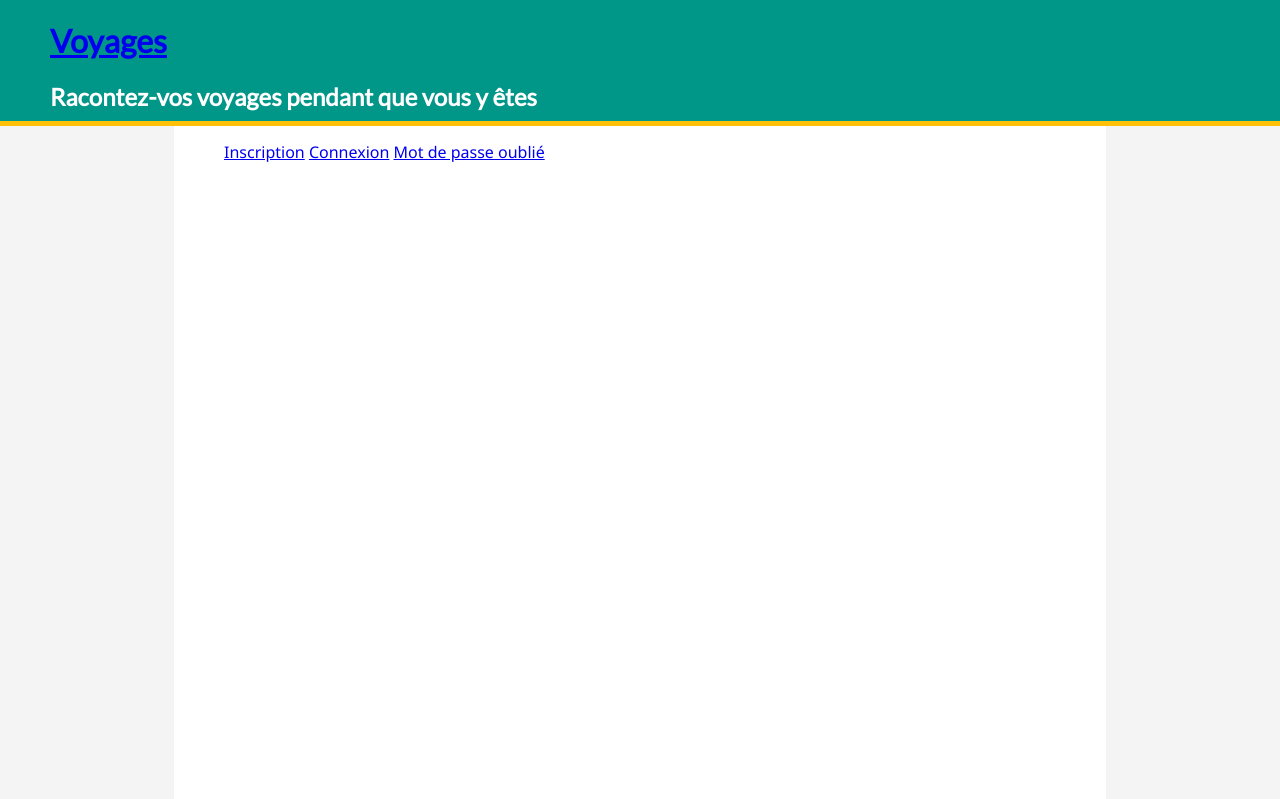
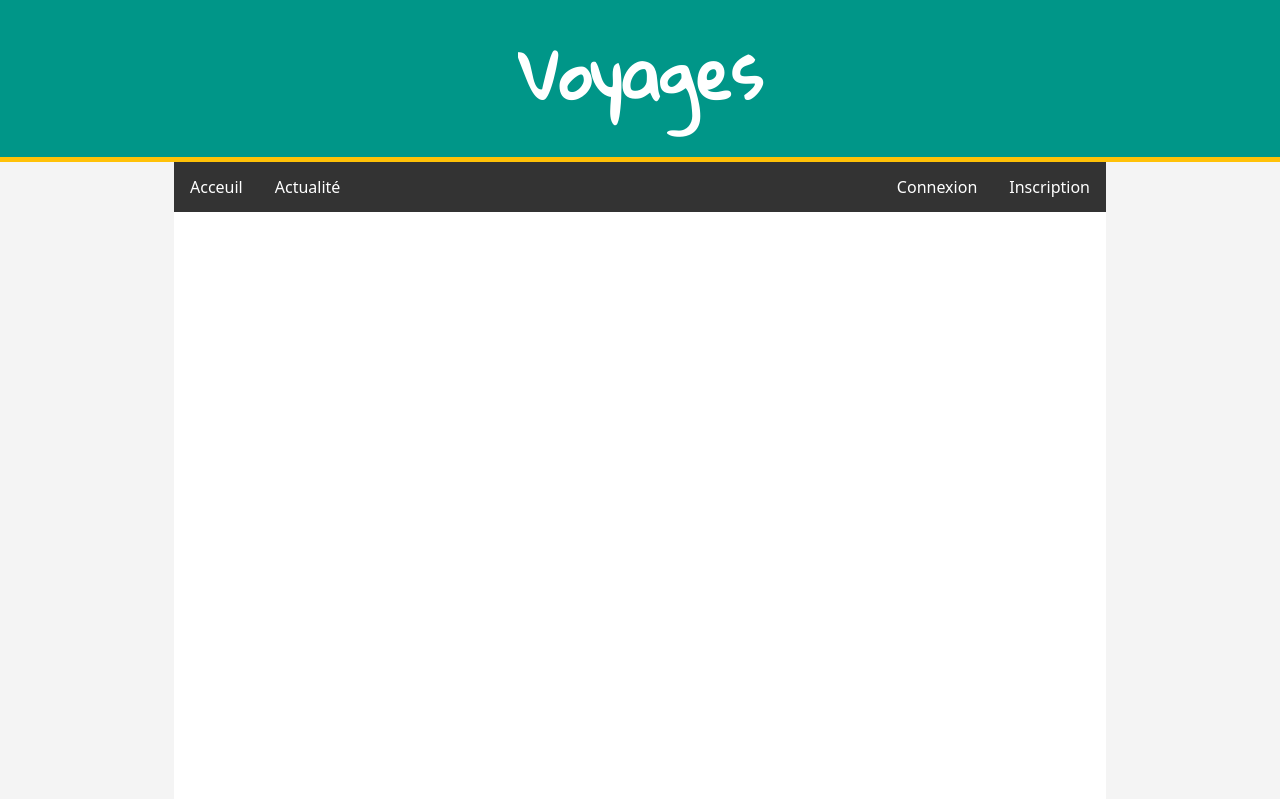
Before and after one commit to CeansBzh/projet-wve, a PHP site: page /projet-wve/ in a window 1280 px wide. Shown: the top 799 px of the page. Before the commit the page ends 162 px from the top, so only its background shows below. Run offline with PHP 8.4, Linux system fonts and the light colour scheme.

Commit message:
Ajout d'une barre de navigation et retrait du .php des urls

```diff
--- a/conf.php
+++ b/conf.php
@@ -2,7 +2,7 @@
 <?php
 
   if (isset($_SESSION['id'])){
-    header('Location: index.php');
+    header('Location: index');
     exit;
   }
 
@@ -39,7 +39,7 @@
   if(isset($info_mess)){
     echo $info_mess;
 		echo 'Redirection automatique vers la page d\'acceuil dans 3 secondes...';
-		header("refresh:3;url=index.php");
+		header("refresh:3;url=index");
 		exit;
   }
 ?>
--- a/connexion.php
+++ b/connexion.php
@@ -3,7 +3,7 @@
 
   // S'il y a une session alors on ne retourne plus sur cette page
   if (isset($_SESSION['id'])){
-    header('Location: index.php');
+    header('Location: index');
     exit;
   }
 
@@ -44,7 +44,7 @@
               $_SESSION['username'] = $req['username'];
               $_SESSION['email'] = $req['email'];
 
-              header('Location:  index.php');
+              header('Location:  index');
               exit;
             }
         }
--- a/deconnexion.php
+++ b/deconnexion.php
@@ -1,6 +1,6 @@
 <?php
     session_start();
     session_destroy();
-    header('location: index.php'); // Ici il faut mettre la page sur lequel l'utilisateur sera redirigé.
+    header('location: index'); // Ici il faut mettre la page sur lequel l'utilisateur sera redirigé.
 exit;
 ?>
--- a/index.php
+++ b/index.php
@@ -1,13 +1,5 @@
 <?php include('parts/header.php'); ?>
-	<?php
-		if (!isset($_SESSION['id'])) {
-			echo "<a href=\"inscription.php\">Inscription</a> <!-- Liens de nos futures pages -->
-						<a href=\"connexion.php\">Connexion</a>
-						<a href=\"reinitialisation.php\">Mot de passe oublié</a>";
-		} else {
-			echo "<a href=\"profil.php\">Mon profil</a>
-						<a href=\"modif-profil.php\">Modifier mon profil</a>
-						<a href=\"deconnexion.php\">Déconnexion</a>";
-		}
-	?>
+
+
+
 <?php include('parts/footer.php'); ?>
--- a/inscription.php
+++ b/inscription.php
@@ -29,7 +29,7 @@ if(isset($_POST['forminscription'])) {
               // 39e9289a5b8328ecc4286da11076748716c41ec7fb94839a689f7dac5cdf5ba8bdc9a9acdc95b95245f80a00
               // On insert nos données dans la table utilisateur
               $DB->insert("INSERT INTO users(username, email, password, date_inscription, token) VALUES(?, ?, ?, ?, ?)", array($pseudo, $email, $mdp, $date_inscription, $token));
-              $erreur = "Votre compte a bien été créé ! <a href=\"connexion.php\">Me connecter</a>";
+              $erreur = "Votre compte a bien été créé ! <a href=\"connexion\">Me connecter</a>";
               //Envoi d'un email de confirmation de compte
               $req = $DB->query("SELECT * FROM users WHERE email = ?", array($email));
               $req = $req->fetch();
@@ -37,7 +37,7 @@ if(isset($_POST['forminscription'])) {
               $mail_to = $req['email'];
               $subject = 'Prêts à raconter vos plus grandes aventures ?';
               $message = '<p>Bonjour ' . $req['username'] . ',</p><br>
-								<p>Veuillez confirmer votre compte <a href="'. $url . '/conf.php?id=' . $req['id'] . '&token=' . $token . '">Valider</a><p>';
+								<p>Veuillez confirmer votre compte <a href="'. $url . '/conf?id=' . $req['id'] . '&token=' . $token . '">Valider</a><p>';
               $headers = array(
 								'From' => 'Ceans de voyages.com <ceans@voyages.com>',
                 'Reply-To' => 'ceans@voyages.com',
--- a/modif-profil.php
+++ b/modif-profil.php
@@ -1,7 +1,7 @@
 <?php include('parts/header.php'); //on inclus le header?>
 <?php
 	if (!isset($_SESSION['id'])){
-		header('Location: index.php');
+		header('Location: index');
 		exit;
 	}
 
@@ -47,7 +47,7 @@
 				$_SESSION['username'] = $username;
 				$_SESSION['email'] = $email;
 
-				header('Location: profil.php');
+				header('Location: profil');
 				exit;
 			}
 		}
--- a/parts/footer.php
+++ b/parts/footer.php
@@ -1,3 +1,3 @@
-  </div>
+  </main>
 </body>
 </html>
--- a/parts/header.php
+++ b/parts/header.php
@@ -9,11 +9,12 @@
 	<meta name="viewport" content="width=device-width, initial-scale=1" />
 	<title>Voyages - Carnet de bord</title>
 	<link rel="stylesheet" href="style.css" />
+	<script type="text/javascript" src="js/main.js"></script>
 	<script type="text/javascript" src="https://cdnjs.cloudflare.com/ajax/libs/jquery/3.4.1/jquery.min.js"></script>
 </head>
 <body>
 	<header>
-		<h1><a href="index.php">Voyages</a></h1>
-		<h2>Racontez-vos voyages pendant que vous y êtes</h2>
+		<h1 class="logo"><a href="index">Voyages</a></h1>
 	</header>
-	<div class="corps">
+	<main>
+			<?php include('parts/nav.php'); ?>
--- /dev/null
+++ b/parts/nav.php
@@ -0,0 +1,21 @@
+<nav>
+	<ul>
+		<?php
+			if (!isset($_SESSION['id'])) {
+		?>
+			<li><a href="index">Acceuil</a></li>
+			<li><a href="actualite">Actualité</a></li>
+			<li class="right"><a href="inscription">Inscription</a></li>
+			<li class="right"><a href="connexion">Connexion</a></li>
+		<?php
+			} else {
+		?>
+			<li><a href="index">Acceuil</a></li>
+			<li><a href="actualite">Actualité</a></li>
+			<li><a href="profil">Profil</a></li>
+			<li class="right"><a href="deconnexion">Déconnexion</a></li>
+		<?php
+			}
+		?>
+	</ul>
+</nav>
--- a/profil.php
+++ b/profil.php
@@ -2,7 +2,7 @@
 <?php
 // S'il n'y a pas de session alors on ne va pas sur cette page
 if(!isset($_SESSION['id'])){
-	header('Location: index.php');
+	header('Location: index');
 	exit;
 }
 // On récupère les informations de l'utilisateur connecté
--- a/reinitialisation.php
+++ b/reinitialisation.php
@@ -1,7 +1,7 @@
 <?php include('parts/header.php'); //on inclus le header?>
 <?php
   if (isset($_SESSION['id'])){
-    header('Location: index.php');
+    header('Location: index');
     exit;
   }
 
@@ -53,7 +53,7 @@
             $DB->insert("UPDATE users SET password = ?, reset_pass = 1 WHERE email = ?", array($new_pass_crypt, $req['email']));
           }
         }
-        header('Location: connexion.php');
+        header('Location: connexion');
         exit;
       }
     }
--- a/style.css
+++ b/style.css
@@ -1,9 +1,10 @@
-@import url('https://fonts.googleapis.com/css?family=Lato&display=swap');
-@import url('https://fonts.googleapis.com/css?family=Noto+Sans&display=swap');
+@import url('https://fonts.googleapis.com/css?family=Gloria+Hallelujah&text=Voyages&display=swap|Noto+Sans:400,400i,600&display=swap');
 
 html, body {
     margin: 0;
     height: 100%;
+		box-sizing: border-box;
+    padding: 0;
 }
 
 body {
@@ -14,25 +15,82 @@ body {
 }
 
 header {
-  font-family: 'Lato', sans-serif;
+  font-family: 'Gloria Hallelujah', cursive;
   background-color:  #009688;
   position: relative;
-  color: #fff;
-  padding: 0 0 10px 50px;
+	padding-bottom: 10px;
   top: 0;
   overflow: auto;
   border-bottom: 5px #FFC107 solid;
 }
 
-h2, p {
+h1, h2, p {
   margin: 0;
 }
 
-.corps {
+main {
   position: relative;
   margin: auto;
-  padding: 15px 50px 10px;
+  padding: 0 50px 10px;
   width: 65vw;
   background-color: #fff;
   height: 100%;
 }
+
+/*Css du logo "Voyages" du header */
+.logo {
+	text-align: center;
+	font-size: 4em;
+	margin: 10px;
+}
+
+.logo a {
+	text-decoration: none;
+	color: #FFF;
+}
+
+/*Css de la barre de navigation navbar */
+
+nav {
+	position: -webkit-sticky; /* Safari */
+	position: sticky;
+	top: 0;
+  margin: 0 -50px;
+	padding: -15px 0 0;
+}
+
+nav > ul {
+  list-style-type: none;
+  margin: 0;
+  padding: 0;
+  overflow: hidden;
+  background-color: #333;
+}
+
+nav > ul > li {
+  float: left;
+}
+
+li a {
+  display: block;
+  color: white;
+  text-align: center;
+  padding: 14px 16px;
+  text-decoration: none;
+}
+
+li a:hover:not(.active) {
+  background-color: #111;
+}
+
+.active {
+  background-color: #4CAF50;
+}
+
+.right {
+  float: right;
+}
+
+@media screen and (max-width: 600px) {
+  nav > ul > li {float: none;}
+}
```
Also changed, not shown: .htaccess (added), js/main.js (added).
